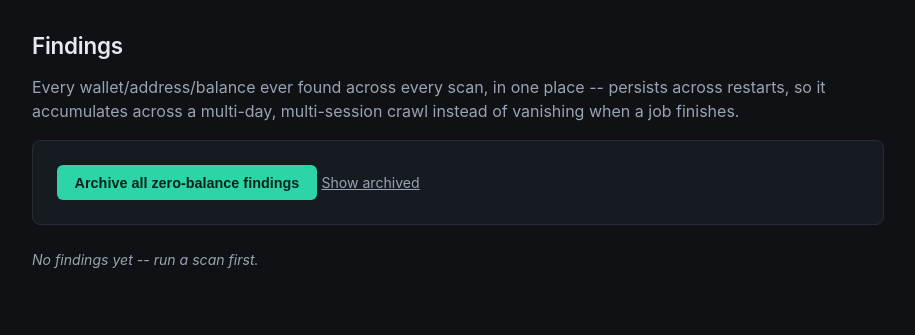
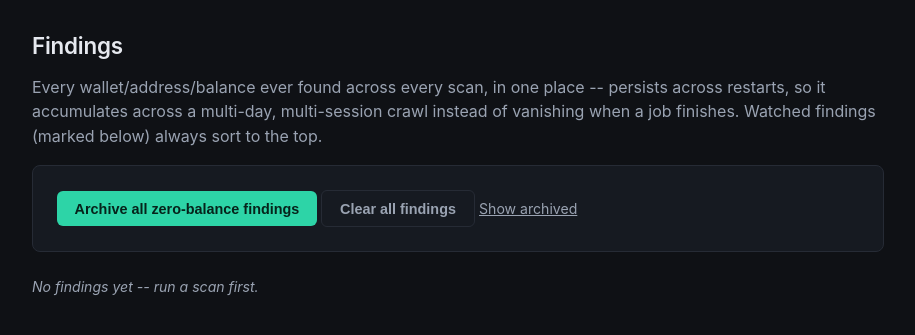
Before and after one commit to mdostal/coin-finder, a Flask app: page /findings in a window 1280 px wide. Shown: the part 62-397 px from the top of the page, without its empty margins (182-1097 px from the left). Run offline with Flask 3, Linux system fonts and the light colour scheme; data that the repository does not hold is empty; some libraries are stand-ins or nearby versions.

Commit message:
feat: findings can run graph/fork-check inline, watch with a note, clear all (0.33.0)
Wires the existing per-address deep-dive tools (transaction-graph crawl,
fork-coin check) directly into the Findings page -- one click per row, or
select several Bitcoin findings and run either across all of them at once
as a single background job. Previously required copy-pasting an address
into a separate form.

Adds a "watch" flag with a free-text hypothesis note (e.g. "suspected
mining-wallet chain -- small amounts in, transferred out in equal
chunks") so a candidate worth tracking down as scanning continues doesn't
get buried under new findings; watched rows sort to the top with a visual
highlight.

Adds a hard "clear all findings" action (confirm-guarded), separate from
the existing reversible archive/unarchive, for starting over cleanly.

Co-Authored-By: Claude Sonnet 5 <noreply@anthropic.com>

```diff
--- a/package.json
+++ b/package.json
@@ -1,7 +1,7 @@
 {
   "name": "coin-finder-desktop",
   "private": true,
-  "version": "0.32.2",
+  "version": "0.33.0",
   "type": "module",
   "scripts": {
     "tauri": "tauri",
--- a/src-tauri/Cargo.toml
+++ b/src-tauri/Cargo.toml
@@ -1,6 +1,6 @@
 [package]
 name = "coin-finder-desktop"
-version = "0.32.2"
+version = "0.33.0"
 description = "Desktop shell for coin-finder"
 authors = ["Mathew Dostal"]
 edition = "2021"
--- a/src-tauri/tauri.conf.json
+++ b/src-tauri/tauri.conf.json
@@ -1,7 +1,7 @@
 {
   "$schema": "https://schema.tauri.app/config/2",
   "productName": "Coin Finder",
-  "version": "0.32.2",
+  "version": "0.33.0",
   "identifier": "com.coinfinder.desktop",
   "build": {
     "frontendDist": "../frontend"
--- a/web/_version.py
+++ b/web/_version.py
@@ -14,4 +14,4 @@ src-tauri/tauri.conf.json / CHANGELOG.md's new heading at every release --
 same manual version-bump routine, one more file.
 """
 
-VERSION = "0.32.2"
+VERSION = "0.33.0"
--- a/web/app.py
+++ b/web/app.py
@@ -20,7 +20,7 @@ from tools.match_seed_phrases import load_phrases_from_file, match_phrases, rend
 from tools.scan_google_drive import get_drive_service, scan_drive_for_wallets
 from tools.scan_wallet_dat import check_addresses_balances, scan_wallet_for_addresses
 from tools.extract_private_key import extract_wif_for_address
-from web.findings import archive, archive_all_zero_balance, list_findings, record_finding, unarchive
+from web.findings import archive, archive_all_zero_balance, clear_all_findings, list_findings, record_finding, set_watched, unarchive
 from tools.unlock_exodus_wallet import run_exodus_unlock
 from tools.unlock_wallet import check_network_status, run_unlock
 from web.jobs import consume_job_result, create_job, get_job, list_jobs, report_progress, run_job, running_jobs_count, start_job
@@ -395,6 +395,21 @@ def create_app(host="127.0.0.1"):
         archive_all_zero_balance()
         return redirect(url_for("findings_page"))
 
+    @app.route("/findings/watch", methods=["POST"])
+    def findings_watch():
+        set_watched(request.form.get("coin"), request.form.get("address"), True, note=(request.form.get("note") or "").strip())
+        return redirect(url_for("findings_page", include_archived="1" if request.form.get("include_archived") == "1" else None))
+
+    @app.route("/findings/unwatch", methods=["POST"])
+    def findings_unwatch():
+        set_watched(request.form.get("coin"), request.form.get("address"), False)
+        return redirect(url_for("findings_page", include_archived="1" if request.form.get("include_archived") == "1" else None))
+
+    @app.route("/findings/clear-all", methods=["POST"])
+    def findings_clear_all():
+        clear_all_findings()
+        return redirect(url_for("findings_page"))
+
     @app.route("/item/stage", methods=["POST"])
     def item_stage():
         file_path = (request.form.get("file_path") or "").strip()
@@ -699,6 +714,9 @@ _NAV_GROUP_BY_ENDPOINT = {
     "findings_archive": "findings",
     "findings_unarchive": "findings",
     "findings_archive_all_zero": "findings",
+    "findings_watch": "findings",
+    "findings_unwatch": "findings",
+    "findings_clear_all": "findings",
     # About -- update mechanics + network transparency.
     "network_page": "about",
     "update_page": "about",
--- a/web/findings.py
+++ b/web/findings.py
@@ -16,9 +16,23 @@ CREATE TABLE IF NOT EXISTS findings (
     status TEXT NOT NULL DEFAULT 'new',
     first_seen_at REAL NOT NULL,
     last_checked_at REAL NOT NULL,
+    watched INTEGER NOT NULL DEFAULT 0,
+    watch_note TEXT NOT NULL DEFAULT '',
     PRIMARY KEY (coin, address)
 )
 """
+
+# Columns added after the table's original release -- `CREATE TABLE IF NOT
+# EXISTS` above only applies to a brand new db file; an existing
+# findings.db on disk from before these columns existed needs each one
+# added explicitly. Each entry is (column, definition); `ALTER TABLE ADD
+# COLUMN` on a column that already exists raises OperationalError, which
+# this treats as "already migrated" and ignores -- safe to run on every
+# connect, not just once.
+_MIGRATIONS = [
+    ("watched", "INTEGER NOT NULL DEFAULT 0"),
+    ("watch_note", "TEXT NOT NULL DEFAULT ''"),
+]
 
 
 def _connect(db_path):
@@ -27,6 +41,11 @@ def _connect(db_path):
     conn = sqlite3.connect(str(db_path))
     conn.row_factory = sqlite3.Row
     conn.execute(_SCHEMA)
+    for column, definition in _MIGRATIONS:
+        try:
+            conn.execute(f"ALTER TABLE findings ADD COLUMN {column} {definition}")
+        except sqlite3.OperationalError:
+            pass  # already migrated
     return conn
 
 
@@ -59,13 +78,19 @@ def record_finding(coin, address, balance, source_path=None, source_label=None,
 
 
 def list_findings(include_archived=False, db_path=DEFAULT_DB_PATH):
-    """:return: [{"coin", "address", "balance", "source_path", "source_label", "status", "first_seen_at", "last_checked_at"}, ...], newest-checked first."""
+    """
+    :return: [{"coin", "address", "balance", "source_path", "source_label",
+        "status", "first_seen_at", "last_checked_at", "watched",
+        "watch_note"}, ...], watched findings first, newest-checked within
+        each group -- a watched hypothesis (e.g. "suspected mining-wallet
+        chain") should never scroll off the bottom of a long list.
+    """
     conn = _connect(db_path)
     try:
         query = "SELECT * FROM findings"
         if not include_archived:
             query += " WHERE status != 'archived'"
-        query += " ORDER BY last_checked_at DESC"
+        query += " ORDER BY watched DESC, last_checked_at DESC"
         rows = conn.execute(query).fetchall()
         return [dict(row) for row in rows]
     finally:
@@ -98,3 +123,37 @@ def archive_all_zero_balance(db_path=DEFAULT_DB_PATH):
         conn.commit()
     finally:
         conn.close()
+
+
+def set_watched(coin, address, watched, note="", db_path=DEFAULT_DB_PATH):
+    """
+    Marks/unmarks a finding as watched, with an optional free-text
+    hypothesis note (e.g. "suspected mining-wallet chain -- ~5 coins in,
+    transferred out in equal chunks, expect a matching holding wallet").
+    Watched findings sort to the top of list_findings() regardless of
+    status, so a candidate worth tracking down doesn't get buried as new
+    scans add more rows.
+    """
+    conn = _connect(db_path)
+    try:
+        conn.execute(
+            "UPDATE findings SET watched = ?, watch_note = ? WHERE coin = ? AND address = ?",
+            (1 if watched else 0, note, coin, address),
+        )
+        conn.commit()
+    finally:
+        conn.close()
+
+
+def clear_all_findings(db_path=DEFAULT_DB_PATH):
+    """
+    Hard-deletes every finding -- unlike archive(), this is not
+    reversible. For starting over cleanly, not for routine triage (that's
+    what archive/unarchive are for).
+    """
+    conn = _connect(db_path)
+    try:
+        conn.execute("DELETE FROM findings")
+        conn.commit()
+    finally:
+        conn.close()
--- a/web/static/style.css
+++ b/web/static/style.css
@@ -260,6 +260,8 @@ th {
 }
 td { font-family: var(--mono); font-size: 0.82rem; }
 tr:hover td { background: rgba(255,255,255,0.02); }
+tr.watched-row td { background: rgba(45,212,167,0.07); border-bottom-color: rgba(45,212,167,0.2); }
+tr.watched-row:hover td { background: rgba(45,212,167,0.11); }
 
 pre {
   background: var(--bg-inset);
--- a/web/templates/findings.html
+++ b/web/templates/findings.html
@@ -4,11 +4,15 @@
 <h2>Findings</h2>
 <p>Every wallet/address/balance ever found across every scan, in one place --
 persists across restarts, so it accumulates across a multi-day, multi-session
-crawl instead of vanishing when a job finishes.</p>
+crawl instead of vanishing when a job finishes. Watched findings (marked
+below) always sort to the top.</p>
 
 <div class="card">
   <form method="post" action="{{ url_for('findings_archive_all_zero') }}" style="display:inline">
     <button type="submit">Archive all zero-balance findings</button>
+  </form>
+  <form method="post" action="{{ url_for('findings_clear_all') }}" style="display:inline" onsubmit="return confirm('Clear ALL findings? This deletes every row -- watched, archived, everything -- and cannot be undone.');">
+    <button type="submit" class="btn-secondary">Clear all findings</button>
   </form>
   {% if include_archived %}
   <a href="{{ url_for('findings_page') }}" class="subtle">Hide archived</a>
@@ -18,19 +22,64 @@ crawl instead of vanishing when a job finishes.</p>
 </div>
 
 {% if findings %}
+{% set has_bitcoin_findings = findings | selectattr("coin", "equalto", "Bitcoin") | list %}
+{% if has_bitcoin_findings %}
+<form id="bulk-form" method="post">
+  <input type="hidden" name="addresses" id="bulk-addresses">
+</form>
+
+<div class="card">
+  <label class="radio-row"><input type="checkbox" id="bulk-select-all"> Select all Bitcoin findings below</label>
+  <button type="submit" form="bulk-form" formaction="{{ url_for('item_crawl') }}" class="btn-secondary">Graph selected</button>
+  <button type="submit" form="bulk-form" formaction="{{ url_for('item_fork_coins') }}" class="btn-secondary">Check fork coins selected</button>
+  <p class="subtle" style="margin:0.5rem 0 0">Both run against every checked
+  row at once, as one background job -- same tools as the per-row buttons
+  below, just batched.</p>
+</div>
+{% endif %}
+
 <table>
   <thead>
-    <tr><th>Coin</th><th>Address</th><th>Balance</th><th>Source</th><th>Status</th><th></th></tr>
+    <tr><th></th><th>Coin</th><th>Address</th><th>Balance</th><th>Source</th><th>Status</th><th>Watch</th><th></th></tr>
   </thead>
   <tbody>
     {% for f in findings %}
-    <tr>
+    <tr class="{{ 'watched-row' if f.watched }}">
+      <td>
+        {% if f.coin == "Bitcoin" %}
+        <input type="checkbox" class="bulk-select" value="{{ f.address }}">
+        {% endif %}
+      </td>
       <td>{{ f.coin }}</td>
       <td>{{ f.address }}</td>
       <td>{% if f.balance is none %}<span class="subtle">inconclusive</span>{% else %}{{ f.balance }}{% endif %}</td>
       <td>{{ f.source_label or "" }}{% if f.source_path %} ({{ f.source_path }}){% endif %}</td>
       <td>{{ f.status }}</td>
       <td>
+        <form method="post" action="{{ url_for('findings_watch' if not f.watched else 'findings_unwatch') }}">
+          <input type="hidden" name="coin" value="{{ f.coin }}">
+          <input type="hidden" name="address" value="{{ f.address }}">
+          {% if include_archived %}<input type="hidden" name="include_archived" value="1">{% endif %}
+          {% if f.watched %}
+          <p class="subtle" style="margin:0 0 0.35rem">&#9733; {{ f.watch_note or "watched" }}</p>
+          <button type="submit" class="btn-secondary">Unwatch</button>
+          {% else %}
+          <input type="text" name="note" placeholder="why? e.g. suspected mining-wallet chain" style="margin-bottom:0.35rem">
+          <button type="submit" class="btn-secondary">&#9733; Watch</button>
+          {% endif %}
+        </form>
+      </td>
+      <td>
+        {% if f.coin == "Bitcoin" %}
+        <form method="post" action="{{ url_for('item_crawl') }}" style="display:inline" title="Crawl the transaction graph outward from this address -- co-spent and related addresses, balances, last activity. Helps tell a genuinely new find apart from a sub-wallet of one you already know.">
+          <input type="hidden" name="addresses" value="{{ f.address }}">
+          <button type="submit" class="btn-secondary">Graph</button>
+        </form>
+        <form method="post" action="{{ url_for('item_fork_coins') }}" style="display:inline" title="Check this same address for a balance on Bitcoin's forks (Bitcoin Cash, Bitcoin Gold, Bitcoin SV) -- they share the same address/keys.">
+          <input type="hidden" name="addresses" value="{{ f.address }}">
+          <button type="submit" class="btn-secondary">Check fork coins</button>
+        </form>
+        {% endif %}
         {% if f.status == "archived" %}
         <form method="post" action="{{ url_for('findings_unarchive') }}" style="display:inline">
           <input type="hidden" name="coin" value="{{ f.coin }}">
@@ -49,6 +98,7 @@ crawl instead of vanishing when a job finishes.</p>
     {% endfor %}
   </tbody>
 </table>
+<script src="{{ url_for('static', filename='findings.js') }}"></script>
 {% else %}
 <p class="empty">No findings yet -- run a scan first.</p>
 {% endif %}
```
Also changed, not shown: tests/test_findings.py (+69 -1 lines), tests/test_web_app_findings.py (+56 -0 lines), web/static/findings.js (added, +24 -0 lines), CHANGELOG.md, 1 other file.
